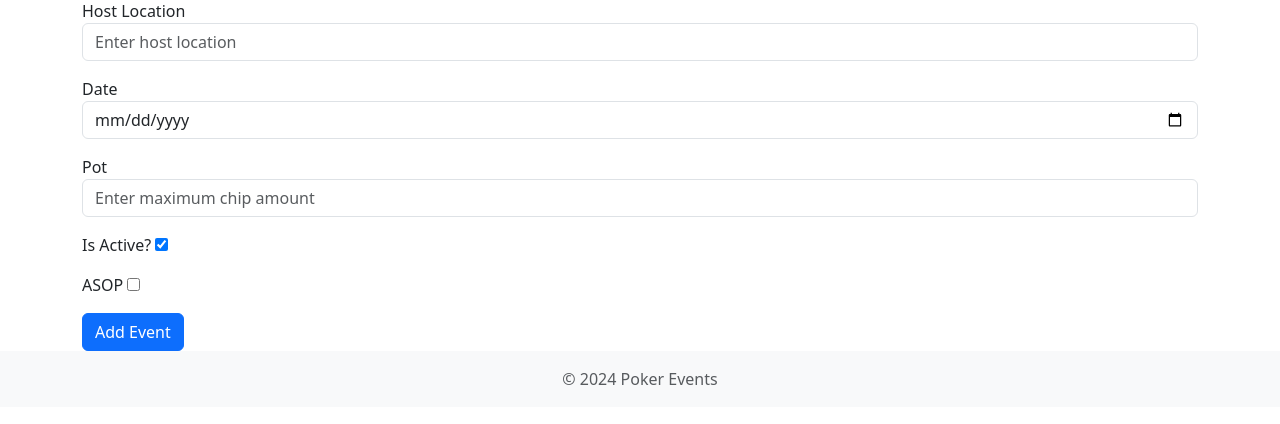
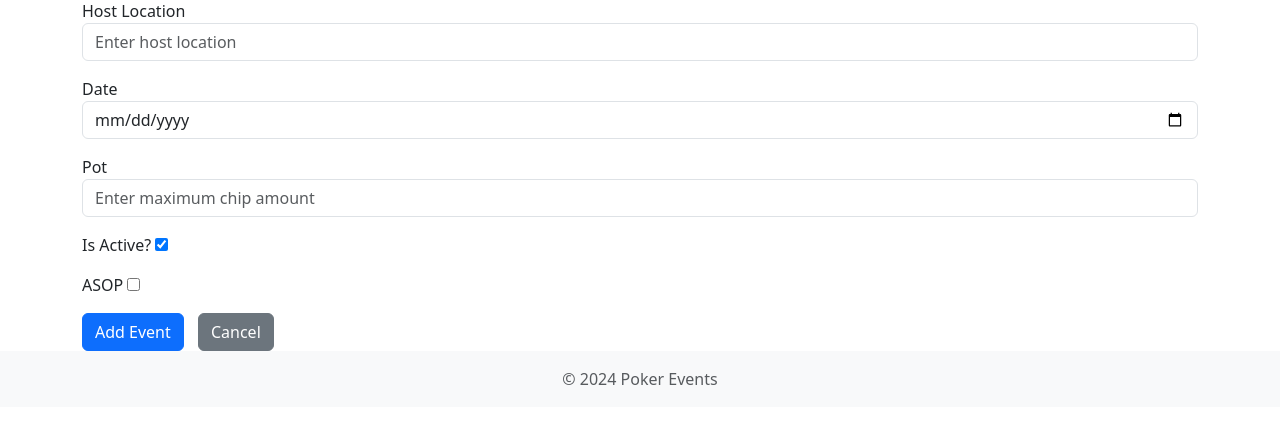
Before and after one commit to ixacin26/Poker_Events, a Django app: page /add-event/ in a window 1280 px wide. Shown: the part 151-575 px from the top of the page. Run offline with Django 5.2, Linux system fonts and the light colour scheme; data comes from the database, SQL or seed files in the repository; both versions use the stored data as it was after the commit; some libraries are stand-ins or nearby versions.

Commit message:
Added cance-button to add event form

```diff
--- a/poker_events/static/style.css
+++ b/poker_events/static/style.css
@@ -6,3 +6,7 @@
         background-color: #fff; /* Ensure cards have a white background */
         margin-bottom: 20px; /* Add space between cards */
       }
+
+.btn-secondary {
+        margin-left: 10px;
+    }
--- a/poker_events/templates/add_event.html
+++ b/poker_events/templates/add_event.html
@@ -1,6 +1,6 @@
 <!-- templates/add_event.html -->
 {% extends 'base.html' %}
-
+<!-- TODO add logic like in database for obligatory fields -->
 {% block content %}
   <div class="container mt-5">
     <h2>Add New Event</h2>
@@ -27,6 +27,7 @@
         <input type="checkbox" name="asop" id="asop" />
       </div>
       <button type="submit" class="btn btn-primary">Add Event</button>
+      <a href="{% url 'home' %}" class="btn btn-secondary">Cancel</a>
     </form>
   </div>
 {% endblock %}
```
Also changed, not shown: poker_events/db.sqlite3.
